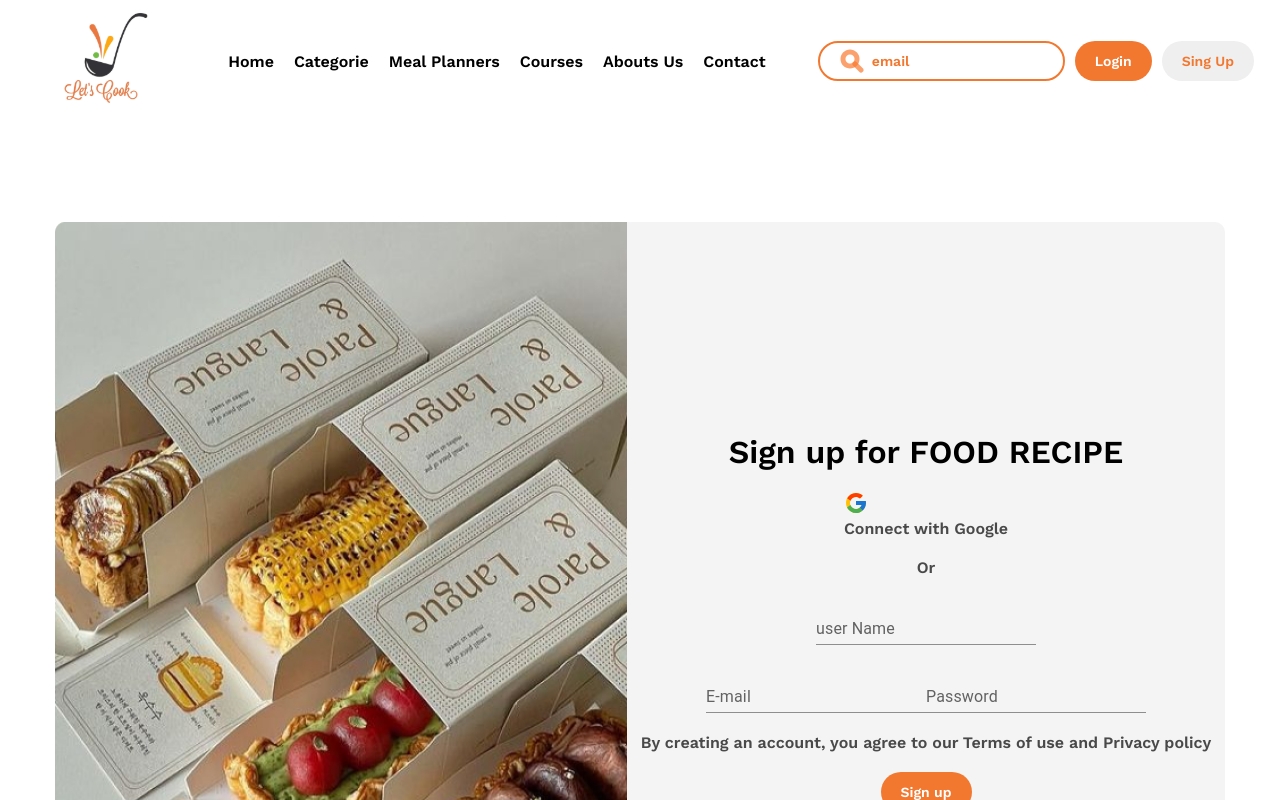
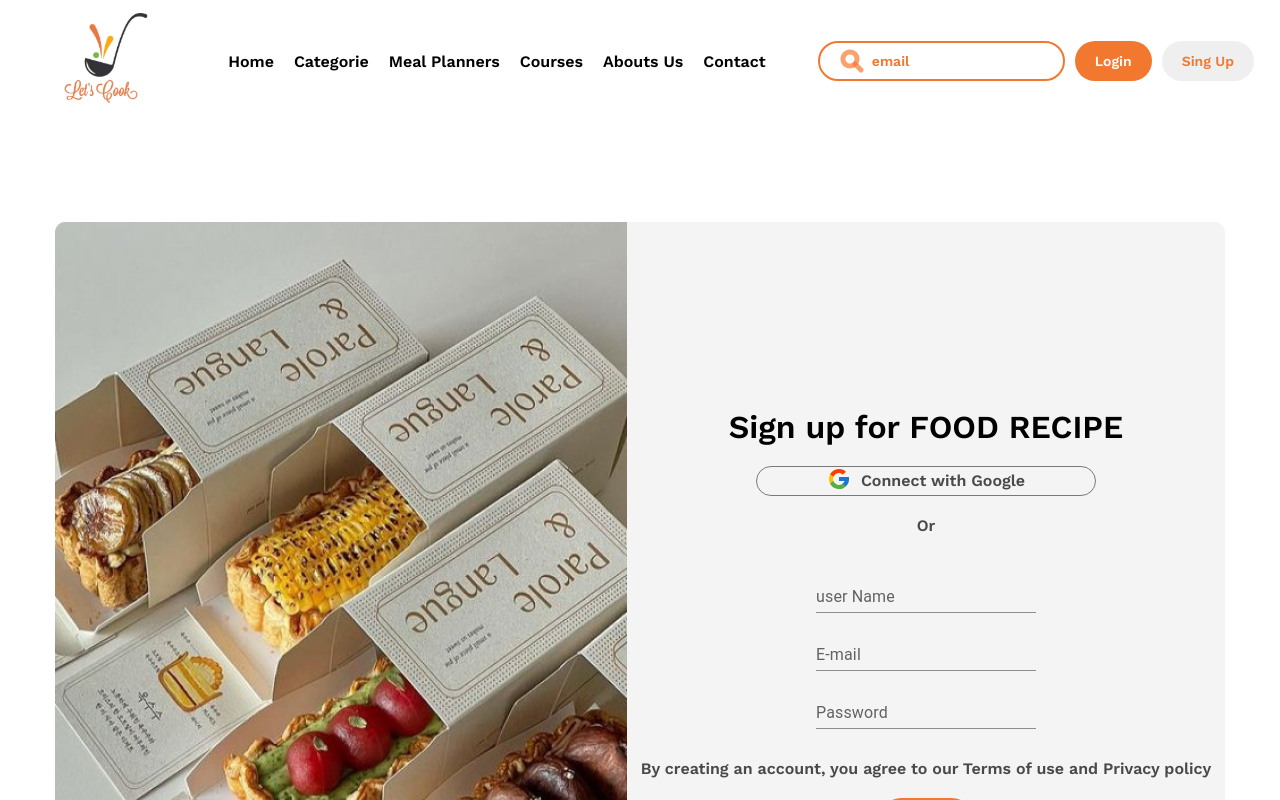
Before and after one commit to Njato12/react-jsx-letscook, a React (Create React App) app: page /singUp in a window 1280 px wide. Shown: the top 800 px of the page. Built offline with nearby package versions, Linux system fonts and the light colour scheme.

Commit message:
modification du style dans les card singUp et login

```diff
--- a/src/components/display/card/cardLogin/cardLogin.scss
+++ b/src/components/display/card/cardLogin/cardLogin.scss
@@ -1,10 +1,12 @@
-.container_login{
+.container_login {
     padding: 100px;
 }
-.card_login{
+
+.card_login {
     display: flex;
     justify-content: center;
 }
+
 .wrap_textLog {
     padding: 10px;
     display: flex;
@@ -20,6 +22,15 @@
     border-radius: 0 10px 10px 0;
 }
 
+.log_google {
+    display: flex;
+    padding: 0px 70px;
+    align-items: center;
+    gap: 10px;
+    border-radius: 30px;
+    border: 1px solid rgba(0, 0, 0, 0.50);
+}
+
 .input_log {
     display: flex;
     padding: 10px;
@@ -27,9 +38,11 @@
     align-items: flex-start;
     gap: 10px;
 }
-.account{
+
+.account {
     display: flex;
 }
+
 .green {
     color: #3CCF17;
 }
--- a/src/components/display/card/cardSingUp/CardSingUp.tsx
+++ b/src/components/display/card/cardSingUp/CardSingUp.tsx
@@ -27,13 +27,13 @@ const CardSingUp = ({ textLS }: Props) => {
                     "Content-Type": "application/json"
                 },
             })
+            console.log(data);
+            localStorage.setItem('token', data.data.data.token)
         }
         catch (error: any) {
             console.error(`${error.message}`);
         }
 
-        //  console.log(data);
-        // localStorage.setItem('token', data.data.token)
 
     }
     return (
@@ -51,8 +51,7 @@ const CardSingUp = ({ textLS }: Props) => {
                     </div>
                     <div className='input-sing'>
                         <TextField onChange={handleChange} label="user Name" variant="standard" name='username' type='text' />
-                    </div>
-                    <div className='input-log'>
+
                         <TextField onChange={handleChange} label="E-mail" variant="standard" name='email' type='email' />
                         <TextField onChange={handleChange} label="Password" variant="standard" name='password' type='password' />
                     </div>
--- a/src/components/display/card/cardSingUp/cardSingUp.scss
+++ b/src/components/display/card/cardSingUp/cardSingUp.scss
@@ -1,10 +1,12 @@
-.container_singUp{
+.container_singUp {
     padding: 100px;
 }
-.card_singUp{
+
+.card_singUp {
     display: flex;
     justify-content: center;
 }
+
 .wrap_textSingUp {
     padding: 10px;
     display: flex;
@@ -19,3 +21,11 @@
     background: rgba(242, 242, 242, 0.80);
     border-radius: 0 10px 10px 0;
 }
+
+.input-sing {
+    display: flex;
+    padding: 10px;
+    flex-direction: column;
+    align-items: flex-start;
+    gap: 10px;
+}
```
